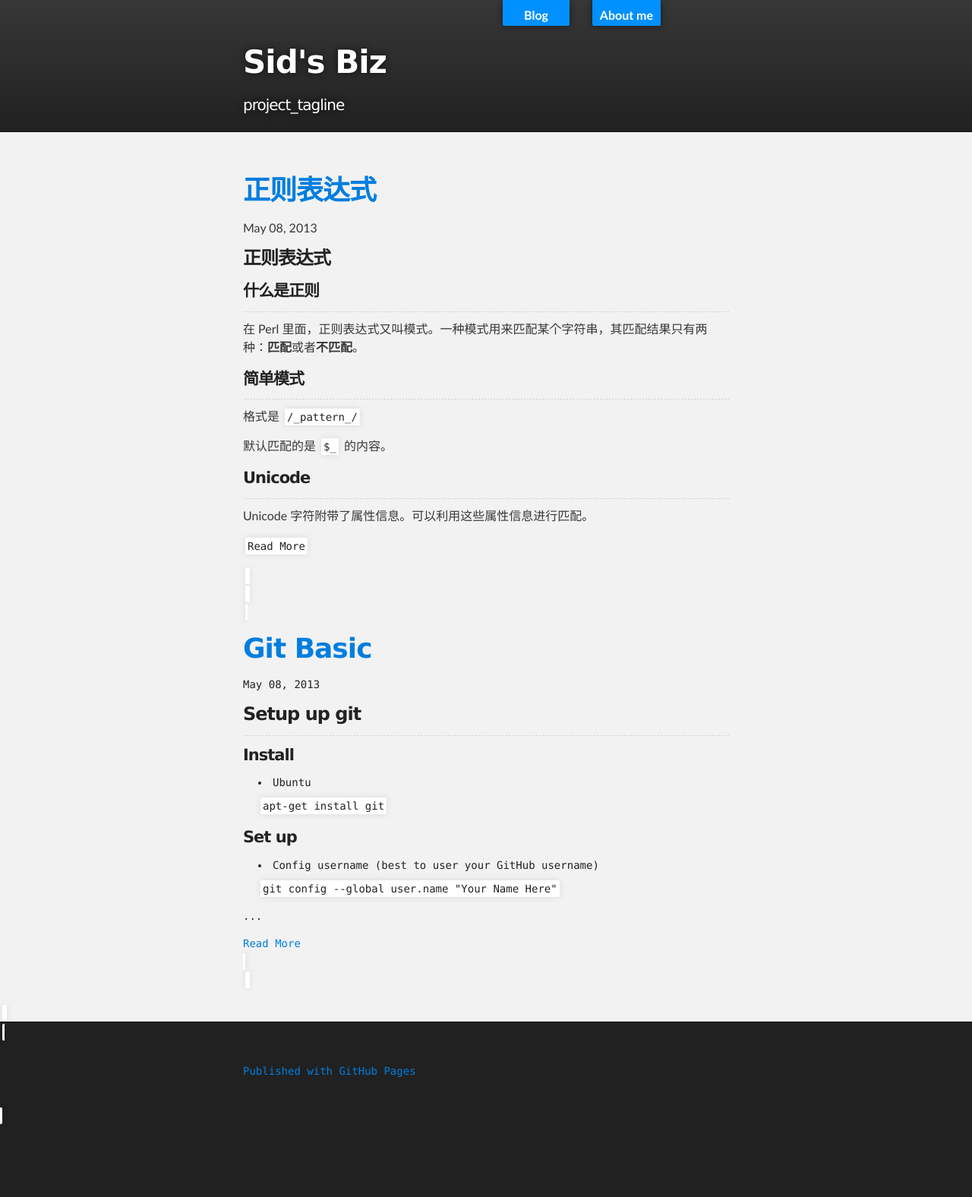
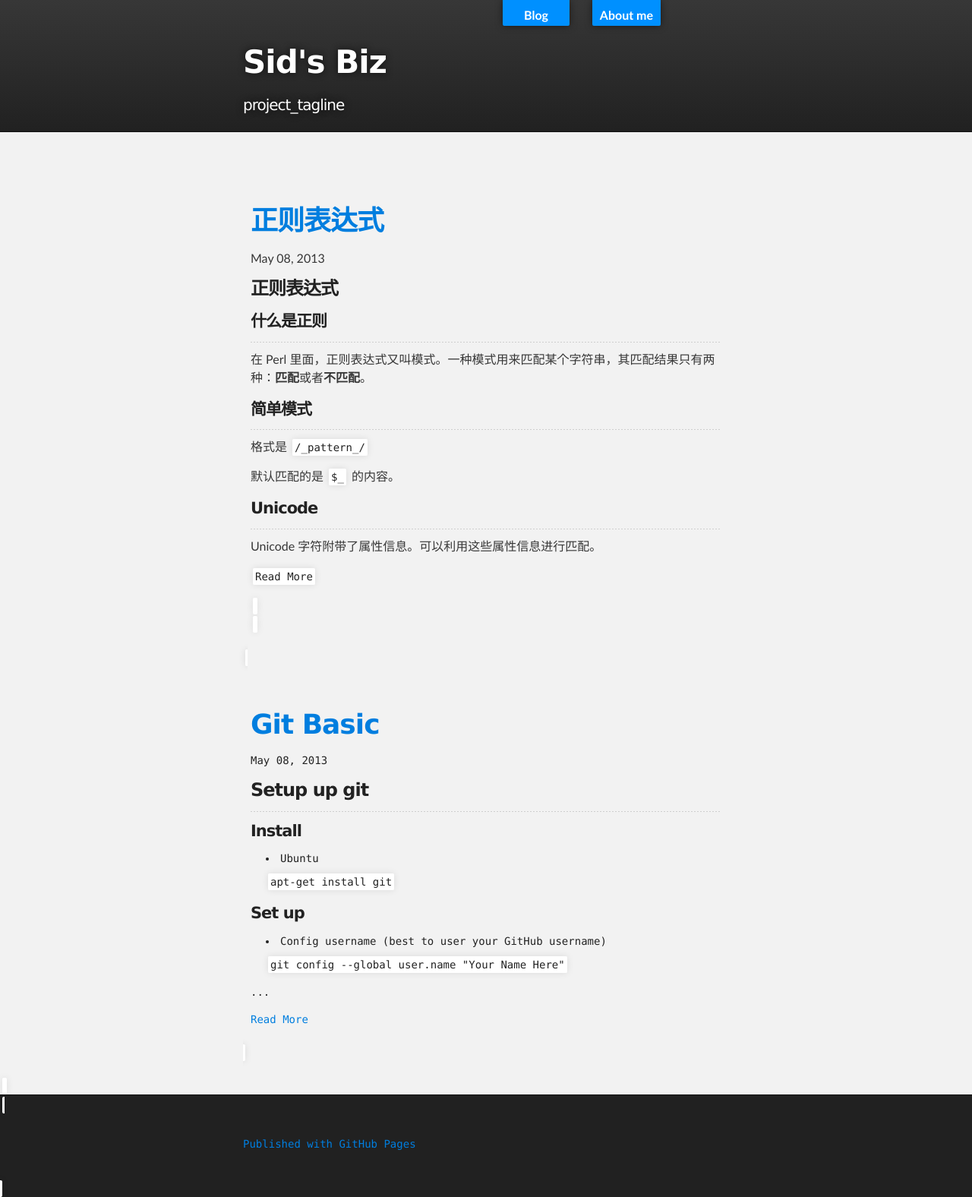
Before and after one commit to Siduzy/Blog, a Jekyll site: the page built from index.html, in a window 1280 px wide. Shown: the whole page at 76% size. Built offline with Jekyll 4.4.1, drawn with Linux system fonts in a browser that asks for light colours; Markdown is read by kramdown in place of the engine named in the settings; before the commit the page ends 1480 px from its top, so only the background shows below that.

Commit message:
update layout

```diff
--- a/_includes/listed-post.html
+++ b/_includes/listed-post.html
@@ -1,5 +1,5 @@
 <div class="post">
-  <h1 class="title"><a href="{{ post.url }}">{{ post.title }}</a></h2>
+  <h1 class="title"><a href="{{ post.url }}">{{ post.title }}</a></h1>
   <info datetime="{{ page.date | date: "%Y-%m-%d" }}">
     {{ post.date | date: "%b %d, %Y" }}
   </info>
--- a/index.html
+++ b/index.html
@@ -1,10 +1,9 @@
 ---
 layout: default
 ---
-<div class="posts">
-  {% for post in site.posts limit:10 %}
-  <div class="content">
-  {% include listed-post.html %}
-  </div>
-  {% endfor %}
-</div>
+
+ {% for post in site.posts limit:10 %}
+	 <section id="main_content" class="inner">
+	 	{% include listed-post.html %}
+	 </section>
+ {% endfor %}
```
Also changed, not shown: _layouts/post.html (+5 -11 lines).
